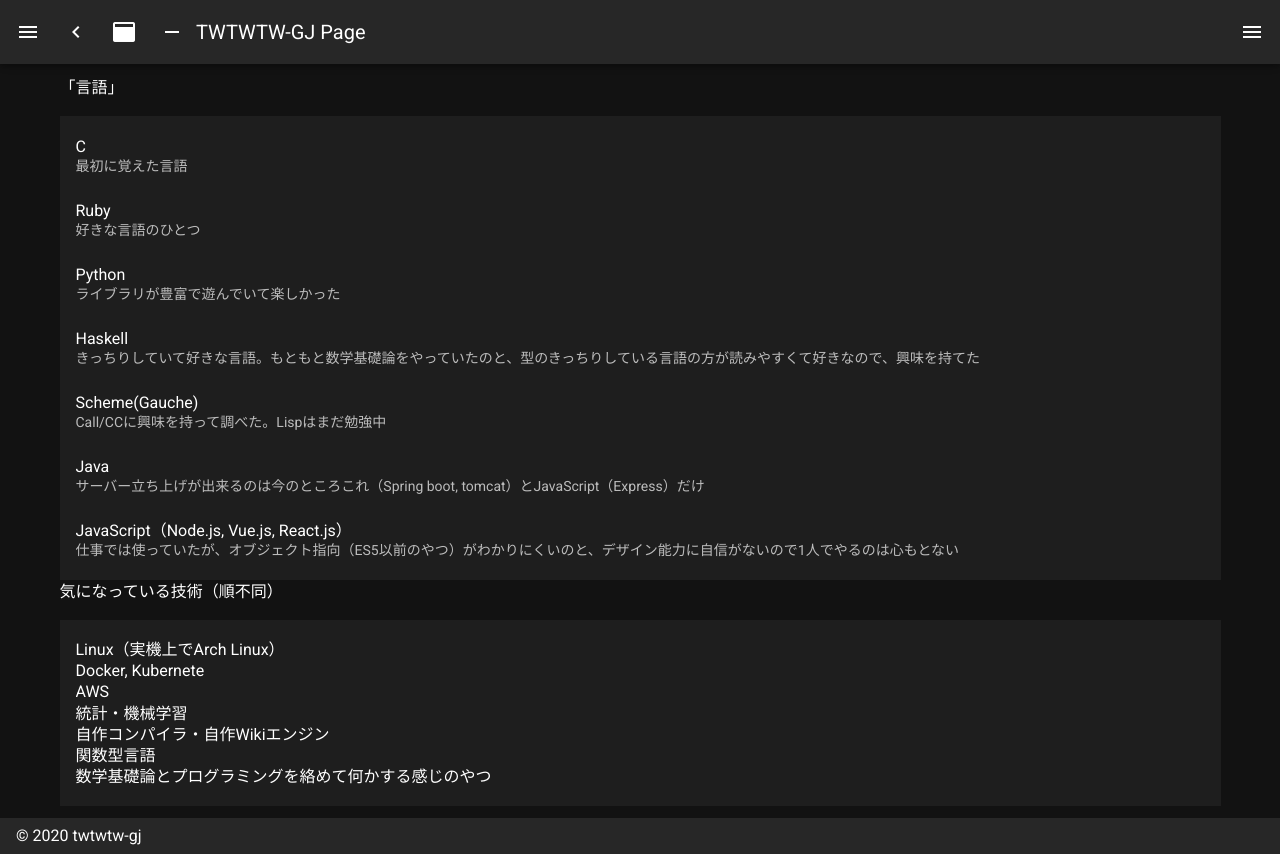
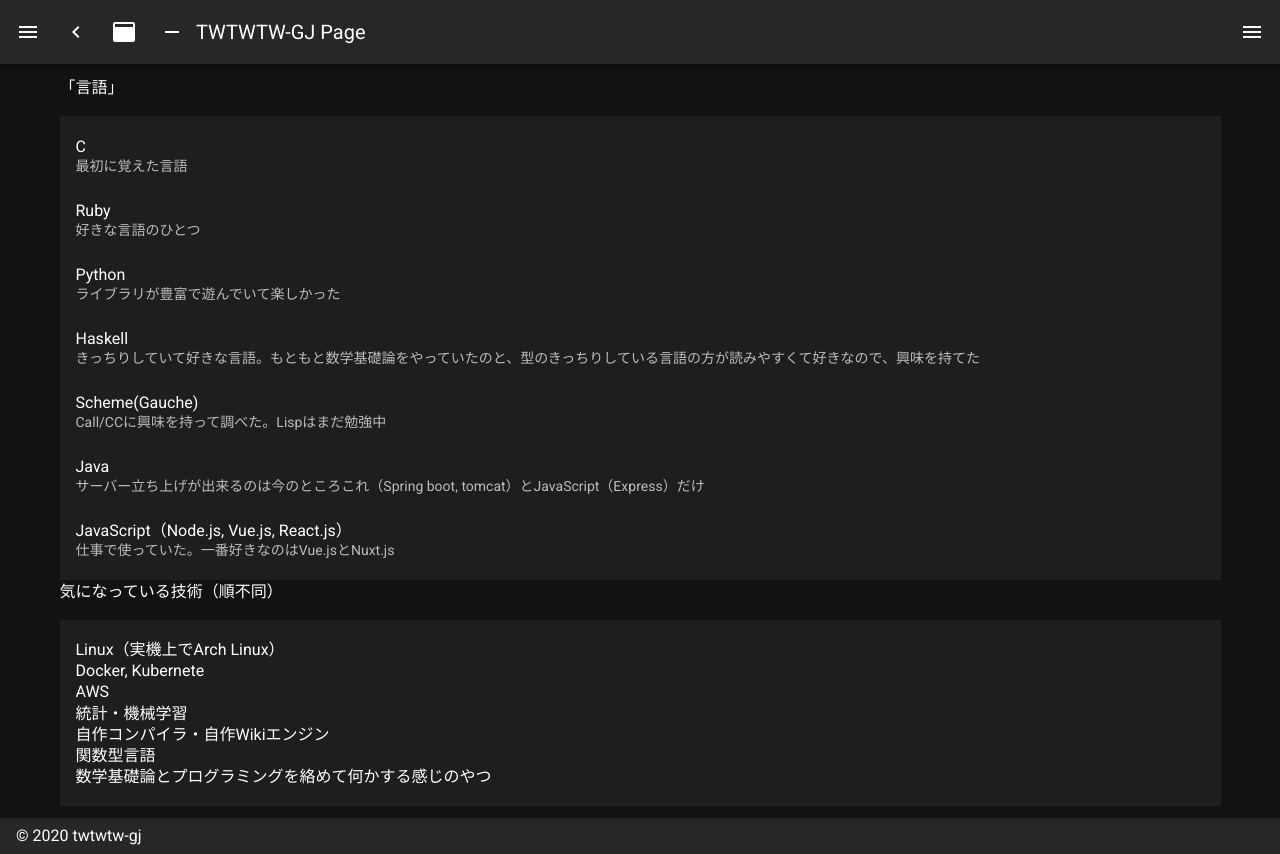
Before and after one commit to twtwtw-gj/my-portfolio, a Nuxt app: page /portfolio in a window 1280 px wide. Built offline with nearby package versions, Linux system fonts and the light colour scheme.

Commit message:
Nuxt.jsについての情報追加

```diff
--- a/pages/portfolio.vue
+++ b/pages/portfolio.vue
@@ -71,7 +71,7 @@ const languageList = [
   {
     language: 'JavaScript（Node.js, Vue.js, React.js）',
     comment:
-      '仕事では使っていたが、オブジェクト指向（ES5以前のやつ）がわかりにくいのと、デザイン能力に自信がないので1人でやるのは心もとない',
+      '仕事で使っていた。一番好きなのはVue.jsとNuxt.js',
   },
 ]
 
```
